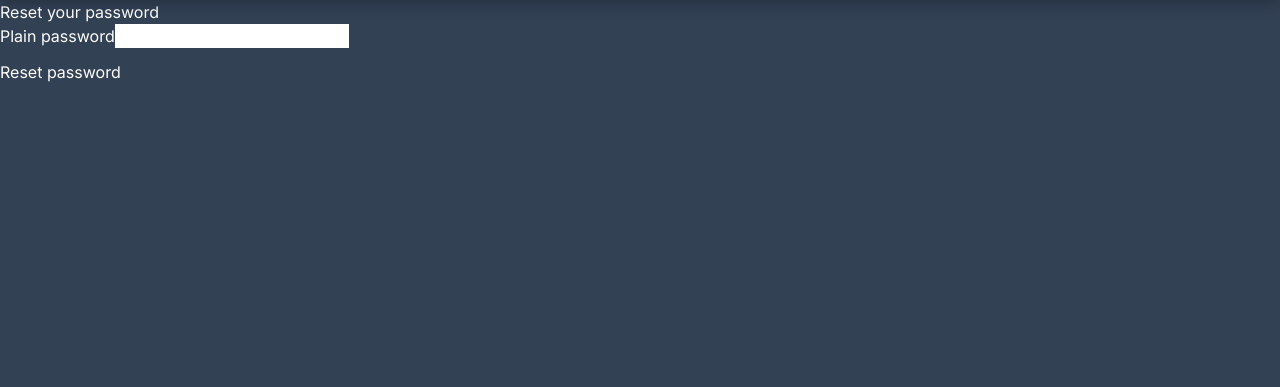
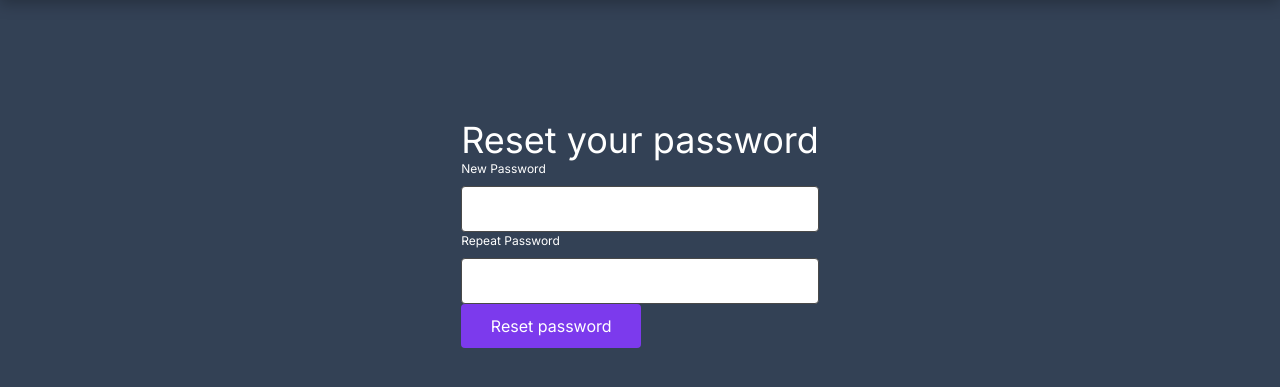
Before and after one commit to NoePigeau/projet_symphony, a Symfony app: template templates/reset_password/reset.html.twig in a window 1280 px wide. Shown: the part 90-477 px from the top of the page. Run offline with Twig, Linux system fonts and the light colour scheme; the template is opened without the code that fills it, so the values that code supplies are empty; form fields are guessed from the names that the template uses; style sheets or scripts are compiled from the project's sources; some libraries are stand-ins or nearby versions.

Commit message:
enh: add password reset link + style

```diff
--- /dev/null
+++ b/assets/styles/components/_text-link.scss
@@ -0,0 +1,4 @@
+.text-link {
+    font-weight: 700;
+    text-decoration: underline
+}
--- a/assets/styles/index.scss
+++ b/assets/styles/index.scss
@@ -15,6 +15,7 @@
 @import 'components/forms';
 @import 'components/card';
 @import 'components/steps';
+@import 'components/text-link';
 
 //pages globals
 @import 'pages/list.scss';
--- a/templates/reset_password/reset.html.twig
+++ b/templates/reset_password/reset.html.twig
@@ -3,10 +3,22 @@
 {% block title %}Reset your password{% endblock %}
 
 {% block body %}
-    <h1>Reset your password</h1>
+    <div class="container-sign">
 
-    {{ form_start(resetForm) }}
-        {{ form_row(resetForm.plainPassword) }}
-        <button class="btn btn-primary">Reset password</button>
-    {{ form_end(resetForm) }}
+        {{ form_start(resetForm, { 'attr' : { 'class': 'form-sign' } }) }}
+            <h1 class="text-4xl">Reset your password</h1>
+
+            <div class="input-group">
+                {{ form_label(resetForm.plainPassword.first, 'New Password') }}
+                {{ form_widget(resetForm.plainPassword.first)}}
+                {{ form_errors(resetForm.plainPassword.first) }}
+            </div>
+            <div class="input-group">
+                {{ form_label(resetForm.plainPassword.second, 'Repeat Password') }}
+                {{ form_widget(resetForm.plainPassword.second) }}
+                {{ form_errors(resetForm.plainPassword.second) }}
+            </div>
+            <button class="main-cta" type="submit">Reset password</button>
+        {{ form_end(resetForm) }}
+    </div>
 {% endblock %}
--- a/templates/security/login.html.twig
+++ b/templates/security/login.html.twig
@@ -44,6 +44,6 @@
 
         <button class="rounded mt-4 h-16 bg-violet-600 flex items-center justify-center text-white" type="submit" >Sign in</button>
     </form>
-    {# <a href="{{ path('app_forgot_password_request') }}">Forgot password link</a> #}
+    <a href="{{ path('app_forgot_password_request') }}">Reset your password</a>
 </div>
 {% endblock %}
```
Also changed, not shown: templates/reset_password/check_email.html.twig (+7 -5 lines), templates/reset_password/request.html.twig (+11 -4 lines).
